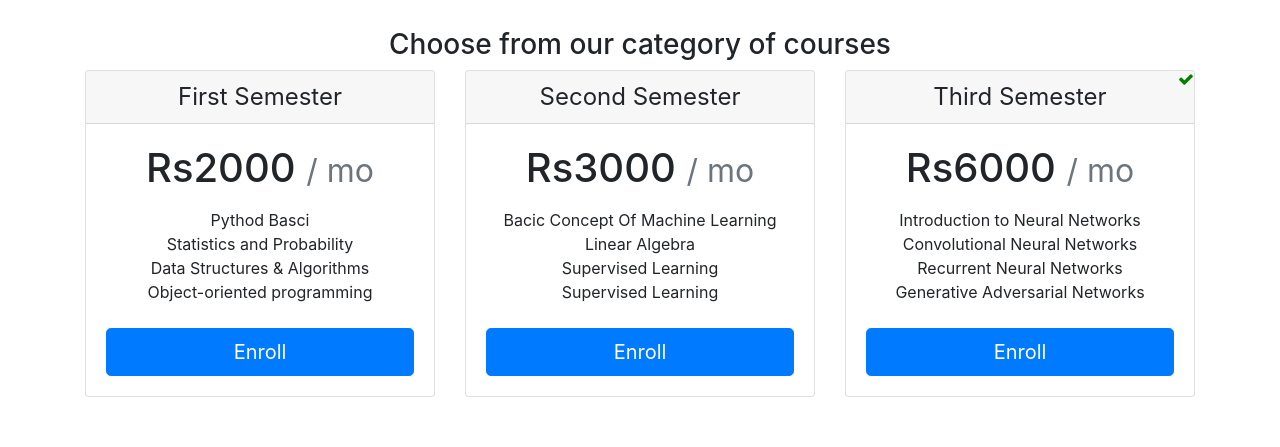
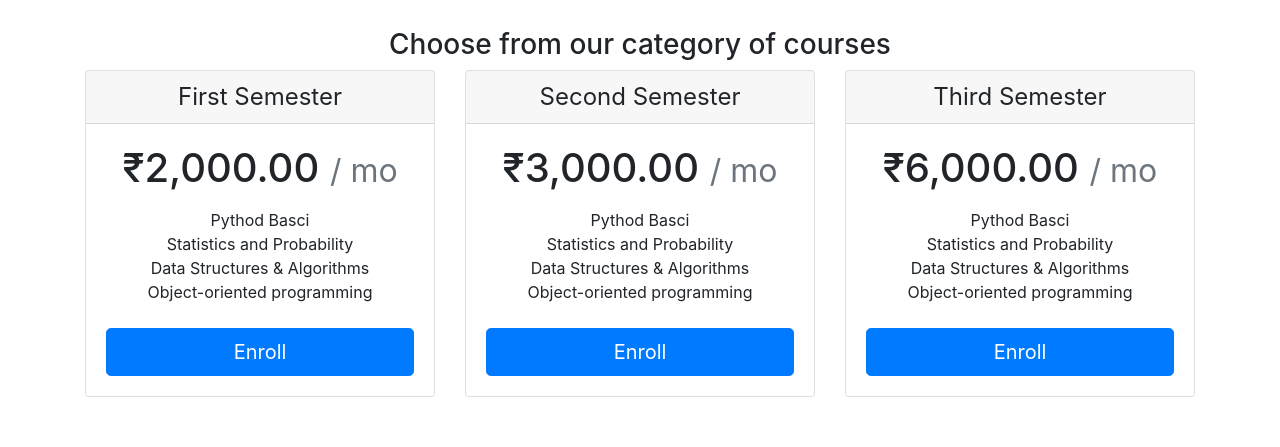
Before and after one commit to ajaytiwari52/katuk-institution-ui, an Angular app: page /home in a window 1280 px wide. Shown: the part 290-737 px from the top of the page. Built offline with nearby package versions, Linux system fonts and the light colour scheme; data requests are answered from the project's data file.

Commit message:
added rest support

```diff
--- /dev/null
+++ b/db.json
@@ -0,0 +1,22 @@
+{
+  "courses":[
+    {
+      "id":"fs",
+      "name":"First Semester",
+      "price":2000,
+      "duration":3
+    },
+    {
+      "id":"ss",
+      "name":"Second Semester",
+      "price":3000,
+      "duration":3
+    },
+    {
+      "id":"ts",
+      "name":"Third Semester",
+      "price":6000,
+      "duration":3
+    }
+  ]
+}
--- a/package.json
+++ b/package.json
@@ -8,7 +8,8 @@
     "build": "ng build --prod",
     "test": "ng test",
     "lint": "ng lint",
-    "e2e": "ng e2e"
+    "e2e": "ng e2e",
+    "json-server": "json-server --watch db.json --port 3004"
   },
   "private": true,
   "dependencies": {
@@ -42,6 +43,7 @@
     "codelyzer": "^4.0.1",
     "jasmine-core": "~2.8.0",
     "jasmine-spec-reporter": "~4.2.1",
+    "json-server": "^0.12.1",
     "karma": "~2.0.0",
     "karma-chrome-launcher": "~2.2.0",
     "karma-coverage-istanbul-reporter": "^1.2.1",
--- a/src/app/home/home.component.html
+++ b/src/app/home/home.component.html
@@ -15,14 +15,14 @@
 
   <div class="container">
     <div class="card-deck mb-3 text-center">
-      <div class="card mb-4 box-shadow">
+      <div class="card mb-4 box-shadow" *ngFor="let course of courses let i=index">
         <div class="card-header">
-          <h4 class="my-0 font-weight-normal">First Semester</h4>
+          <h4 class="my-0 font-weight-normal">{{course.name}}</h4>
           <i *ngIf="isFS" [ngClass]="{'selected-course':isFS}" class="fa fas fa-check"
              aria-hidden="true" style="position: absolute"> </i>
         </div>
         <div class="card-body">
-          <h1 class="card-title pricing-card-title">Rs2000
+          <h1 class="card-title pricing-card-title">{{course.price | currency:'INR'}}
             <small class="text-muted">/ mo</small>
           </h1>
           <ul class="list-unstyled mt-3 mb-4">
@@ -31,46 +31,8 @@
             <li>Data Structures & Algorithms</li>
             <li>Object-oriented programming</li>
           </ul>
-          <button type="button" class="btn btn-lg btn-block btn-primary" (click)="goTo('fs')">Enroll
+          <button type="button" class="btn btn-lg btn-block btn-primary" (click)="goTo(course)">Enroll
           </button> <!--use button-outline-primary for diabled-->
-        </div>
-      </div>
-      <div class="card mb-4 box-shadow">
-        <div class="card-header">
-          <h4 class="my-0 font-weight-normal">Second Semester</h4>
-          <i *ngIf="isSS" [ngClass]="{'selected-course':isSS}" class="fa fas fa-check"
-             aria-hidden="true" style="position: absolute"> </i>
-        </div>
-        <div class="card-body">
-          <h1 class="card-title pricing-card-title">Rs3000
-            <small class="text-muted">/ mo</small>
-          </h1>
-          <ul class="list-unstyled mt-3 mb-4">
-            <li>Bacic Concept Of Machine Learning</li>
-            <li>Linear Algebra</li>
-            <li>Supervised Learning</li>
-            <li>Supervised Learning</li>
-          </ul>
-          <button type="button" class="btn btn-lg btn-block btn-primary" (click)="goTo('ss')">Enroll</button>
-        </div>
-      </div>
-      <div class="card mb-4 box-shadow">
-        <div class="card-header">
-          <h4 class="my-0 font-weight-normal">Third Semester</h4>
-          <i *ngIf="isTS" [ngClass]="{'selected-course':isTS}" class="fa fas fa-check"
-             aria-hidden="true" style="position: absolute"> </i>
-        </div>
-        <div class="card-body">
-          <h1 class="card-title pricing-card-title">Rs6000
-            <small class="text-muted">/ mo</small>
-          </h1>
-          <ul class="list-unstyled mt-3 mb-4">
-            <li>Introduction to Neural Networks</li>
-            <li>Convolutional Neural Networks</li>
-            <li>Recurrent Neural Networks</li>
-            <li>Generative Adversarial Networks</li>
-          </ul>
-          <button type="button" class="btn btn-lg btn-block btn-primary" (click)="goTo('ts')">Enroll</button>
         </div>
       </div>
     </div>
--- a/src/app/home/home.component.ts
+++ b/src/app/home/home.component.ts
@@ -1,6 +1,8 @@
 import {Component, OnInit} from '@angular/core';
 import {ActivatedRoute, Router} from '@angular/router';
 import * as _ from 'lodash';
+import {HomeService} from './shared/home.service';
+import {CourseModel} from './shared/course.model';
 
 @Component({
   selector: 'app-home',
@@ -12,11 +14,16 @@ export class HomeComponent implements OnInit {
   isFS = false;
   isSS = false;
   isTS = false;
+  courses: CourseModel[];
 
-  constructor(private router: Router, private activatedRoute: ActivatedRoute) {
+  constructor(private router: Router, private activatedRoute: ActivatedRoute, private homeService: HomeService) {
   }
 
   ngOnInit() {
+    this.homeService.getCourses().subscribe(data => {
+        this.courses = data;
+        console.log(this.courses);
+    });
     this.courseId = this.activatedRoute.snapshot.paramMap.get('id');
     if (!_.isUndefined(this.courseId)) {
       if (this.courseId === 'fs') {
@@ -29,7 +36,8 @@ export class HomeComponent implements OnInit {
     }
   }
 
-  goTo(course: string) {
-    this.router.navigate(['/registration', course]);
+  goTo(course: any) {
+    console.log(course);
+    this.router.navigate(['/registration', course.id]);
   }
 }
--- a/src/app/home/home.module.ts
+++ b/src/app/home/home.module.ts
@@ -3,12 +3,14 @@ import {HomeComponent} from './home.component';
 import {CommonModule} from '@angular/common';
 import {FormsModule} from '@angular/forms';
 import {HomeService} from './shared/home.service';
+import { HttpClientModule } from '@angular/common/http';
 
 @NgModule(
   {
     imports: [
       CommonModule,
-      FormsModule
+      FormsModule,
+      HttpClientModule
     ],
     declarations: [
       HomeComponent
--- a/src/app/home/shared/course.model.ts
+++ b/src/app/home/shared/course.model.ts
@@ -1,4 +1,5 @@
 export class CourseModel {
+  public id: number;
   public name: string;
   public price: number;
   public duration: string;
--- a/src/app/home/shared/home.service.ts
+++ b/src/app/home/shared/home.service.ts
@@ -1,8 +1,14 @@
 import { Injectable } from '@angular/core';
+import {HttpClient} from '@angular/common/http';
+import {CourseModel} from './course.model';
 
 @Injectable()
 export class HomeService {
 
-  constructor() { }
+  constructor(private http: HttpClient) { }
+
+  public getCourses() {
+    return this.http.get<CourseModel[]>('http://localhost:3004/courses');
+  }
 
 }
```
